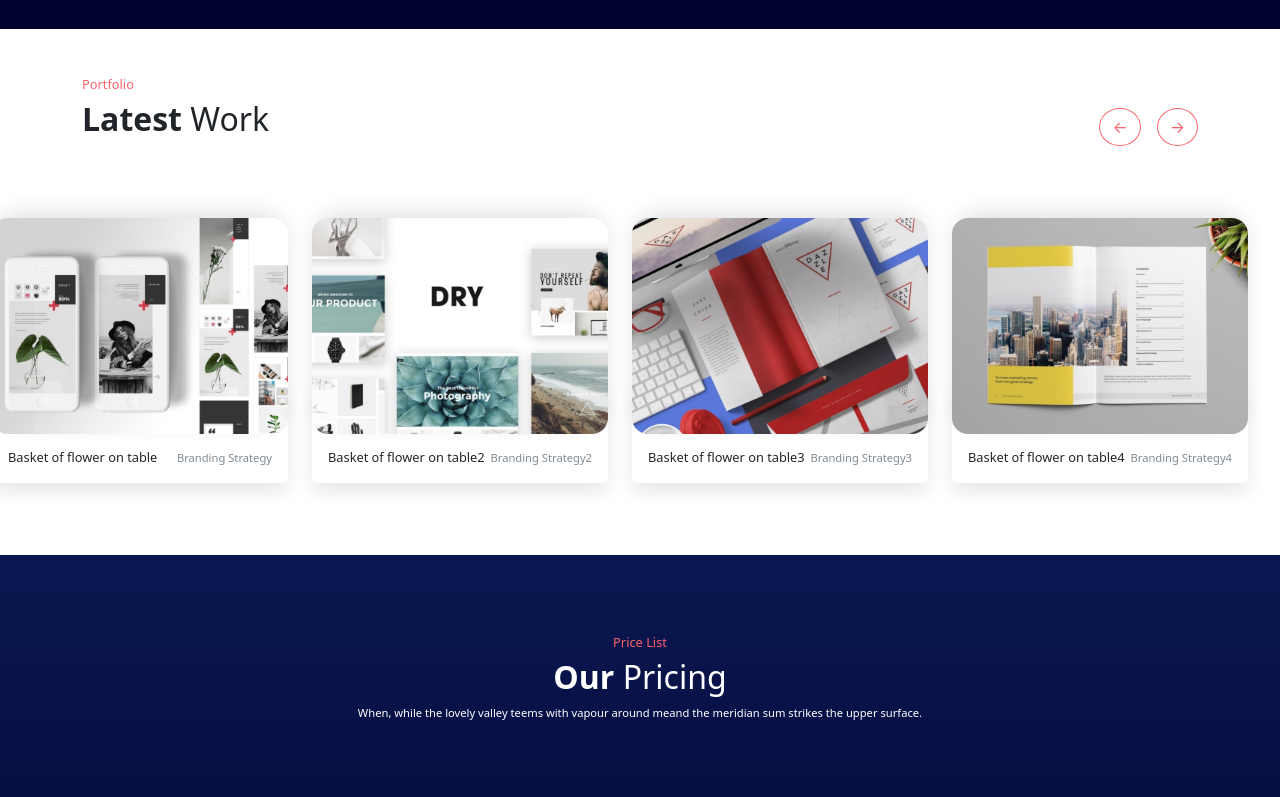
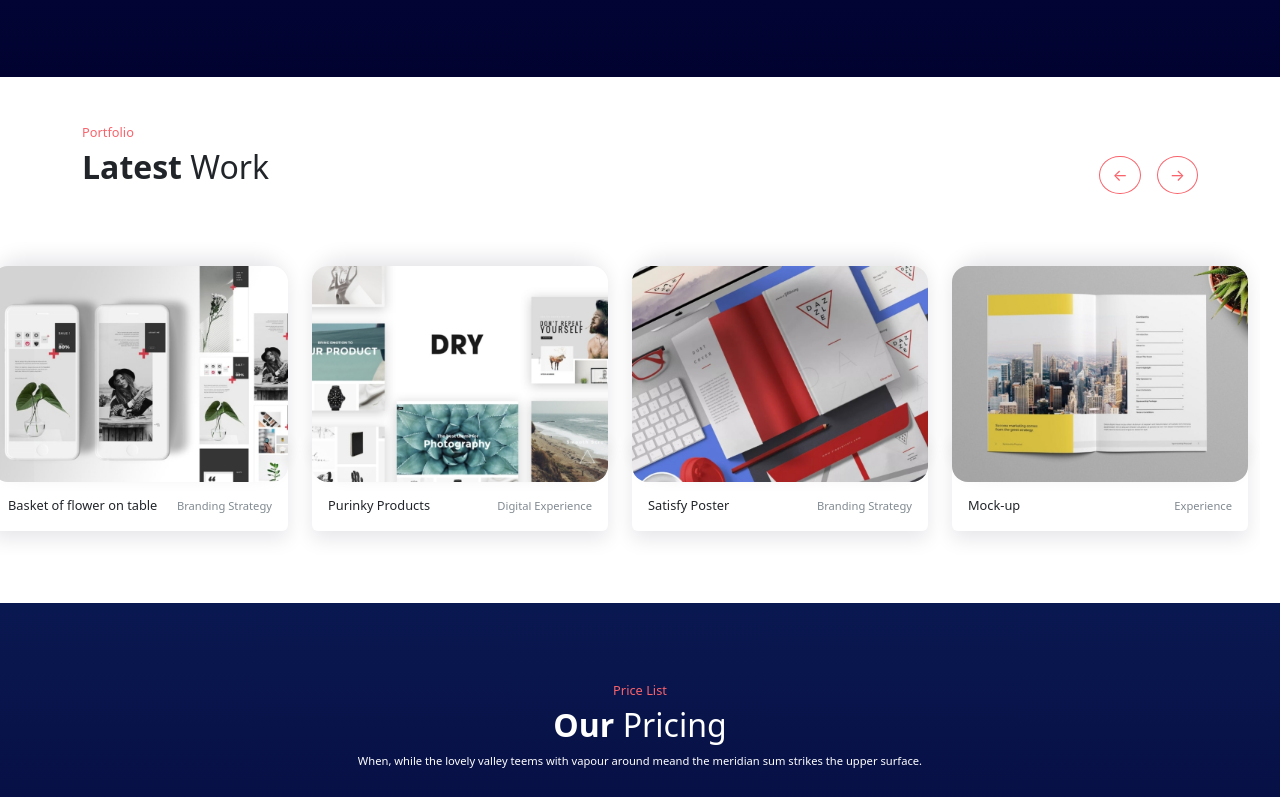
Before and after one commit to Francesco-Iannuzzi/proj-html-vuejs, a Vue app: page / in a window 1280 px wide. Shown: the part 2000-2797 px from the top of the page. Built offline with nearby package versions, Linux system fonts and the light colour scheme.

Commit message:
fix dynamic array portfolio + implementation btn footer

```diff
--- a/src/assets/scss/partials/_pageFooter.scss
+++ b/src/assets/scss/partials/_pageFooter.scss
@@ -59,7 +59,7 @@ footer {
     }
 
     .footer_top {
-        padding-top: 8rem;
+        padding-top: 10rem;
         padding-bottom: 4rem;
 
         .logo {
@@ -84,7 +84,7 @@ footer {
             padding: 0;
 
             li {
-                line-height: 2rem;
+                line-height: 1rem;
                 font-size: 0.8rem;
                 font-weight: lighter;
                 color: $itemFooter;
@@ -123,6 +123,11 @@ footer {
             position: absolute;
             bottom: 50px;
             right: 50px;
+
+            a {
+                text-decoration: none;
+                color: $dark;
+            }
         }
 
         .questions {
--- a/src/assets/scss/partials/_pageMain.scss
+++ b/src/assets/scss/partials/_pageMain.scss
@@ -55,8 +55,9 @@ main {
         .our_services_items {
 
             .item_card {
+
                 .item_card_img {
-                    z-index: 2;
+                    z-index: 3;
 
                     .card {
                         display: inline-block;
@@ -74,7 +75,15 @@ main {
                 }
 
                 .item_card_text {
-                    z-index: 1;
+                    z-index: 2;
+                    background-color: $light;
+
+                    .arrow {
+                        aspect-ratio: 1 / 1;
+                        line-height: 1rem;
+                        padding: 1rem;
+                        color: $light;
+                    }
                 }
 
                 &:hover>.item_card_img {
@@ -87,6 +96,11 @@ main {
                 &:hover>.item_card_text {
                     background-image: linear-gradient(to bottom, $bgPrimaryGradient2, $dark);
                     color: $light;
+                    box-shadow: $bgNumber 0 0 20px 0px;
+
+                    .arrow {
+                        background-color: $bgSecondaryGradient2;
+                    }
                 }
             }
 
@@ -153,7 +167,7 @@ main {
 
             .carousel {
                 animation: carousel 50s linear infinite;
-                overflow: hidden;
+                overflow-x: hidden;
 
 
                 .wrapper {
--- a/src/components/FooterBottom.vue
+++ b/src/components/FooterBottom.vue
@@ -22,7 +22,9 @@ export default {
                 </li>
             </ul>
         </div>
-        <button class="upstairs btn rounded-circle"> &uarr; </button>
+        <button class="upstairs btn rounded-circle">
+            <a href="#site_header"> &uarr; </a>
+        </button>
         <button class="questions btn rounded-circle">
             <font-awesome-icon icon="fa-regular fa-comment" />
         </button>
--- a/src/components/FooterTop.vue
+++ b/src/components/FooterTop.vue
@@ -27,11 +27,6 @@ export default {
             </div>
             <!-- /col -->
             <div class="col" v-for="item in state.footerMenuTop">
-                <!-- <h4>{{ menu.title }}</h4>
-                <ul v-for="item in menu.subtitle">
-                    <li v-if="item.link"><a :href="item.link">{{ item.item }}</a></li>
-                    <li v-else-if="item.info"><span>{{ item.item }}</span> {{ item.info }}</li>
-                </ul> -->
                 <ItemFooter :item="item"></ItemFooter>
             </div>
             <!-- /col -->
--- a/src/components/HeaderNav.vue
+++ b/src/components/HeaderNav.vue
@@ -19,7 +19,6 @@ export default {
 
         <ul class="navbar-nav me-4 mb-2 mb-lg-0 d-none d-lg-flex" v-for="item in state.headerMenu">
             <li class="nav-item">
-                <!-- <a class="nav-link" :href="item.link">{{ item.title }}</a> -->
                 <ItemHeader :item="item"></ItemHeader>
             </li>
         </ul>
--- a/src/components/SectionService.vue
+++ b/src/components/SectionService.vue
@@ -43,6 +43,9 @@ export default {
                                 When, while the lovely valley teems with vapour around meand the meridian sun strikes the
                                 upper
                             </p>
+                            <div class="arrow align-self-center rounded-circle">
+                                &rarr;
+                            </div>
                         </div>
                         <!-- /item_card_text -->
                     </div>
@@ -63,6 +66,9 @@ export default {
                                 When, while the lovely valley teems with vapour around meand the meridian sun strikes the
                                 upper
                             </p>
+                            <div class="arrow align-self-center rounded-circle">
+                                &rarr;
+                            </div>
                         </div>
                         <!-- /item_card_text -->
                     </div>
@@ -83,6 +89,9 @@ export default {
                                 When, while the lovely valley teems with vapour around meand the meridian sun strikes the
                                 upper
                             </p>
+                            <div class="arrow align-self-center rounded-circle">
+                                &rarr;
+                            </div>
                         </div>
                         <!-- /item_card_text -->
                     </div>
@@ -103,6 +112,9 @@ export default {
                                 When, while the lovely valley teems with vapour around meand the meridian sun strikes the
                                 upper
                             </p>
+                            <div class="arrow align-self-center rounded-circle">
+                                &rarr;
+                            </div>
                         </div>
                         <!-- /item_card_text -->
                     </div>
--- a/src/state.js
+++ b/src/state.js
@@ -36,19 +36,19 @@ export const state = reactive({
         },
         {
             image: 'DRY-1-790x576.jpg',
-            title: 'Basket of flower on table2',
-            description: 'Branding Strategy2',
+            title: 'Purinky Products',
+            description: 'Digital Experience',
         },
         {
             image: '8wa60okr-1-790x576.jpg',
-            title: 'Basket of flower on table3',
-            description: 'Branding Strategy3',
+            title: 'Satisfy Poster',
+            description: 'Branding Strategy',
         },
         {
             image: 'a247b00b-3621-470f-b4b8-b3ac46f25907-1-790x576.jpg',
-            title: 'Basket of flower on table4',
-            description: 'Branding Strategy4',
-        },
+            title: 'Mock-up',
+            description: 'Experience',
+        }
     ],
 
     footerMenuTop: [
```
